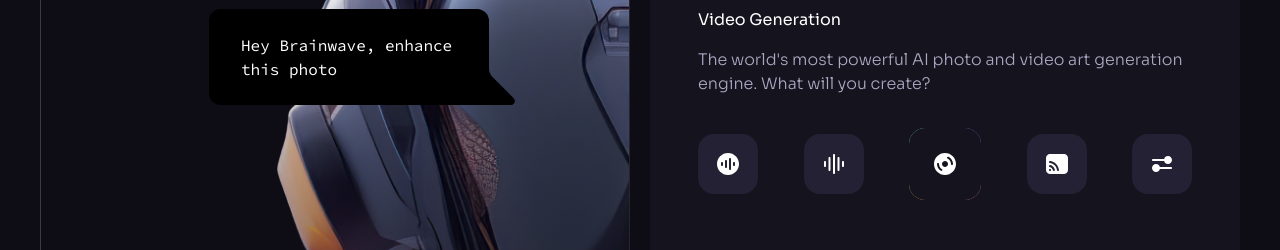
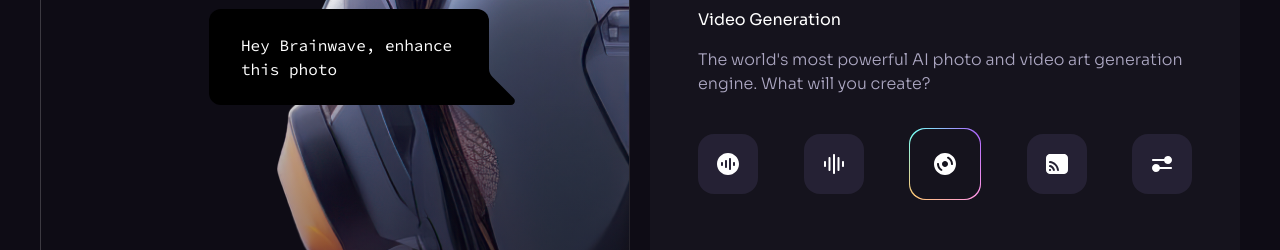
Before and after one commit to ahteshamsalamatansari/sass-ui-react, a React (Vite) app: page / in a window 1280 px wide. Shown: the part 4496-4746 px from the top of the page. Built offline with nearby package versions, Linux system fonts and the light colour scheme.

Commit message:
Padding of third box is corrected

```diff
--- a/src/components/Services.jsx
+++ b/src/components/Services.jsx
@@ -80,7 +80,7 @@ const Services = () => {
                       key={index}
                       className={`flex items-center justify-center rounded-2xl ${
                         index === 2
-                          ? "w-[3rem] h-[3rem] p-0.3 bg-conic-gradient md:w-[4.5rem] md:h-[4.5rem]"
+                          ? "w-[3rem] h-[3rem] p-0.25 bg-conic-gradient md:w-[4.5rem] md:h-[4.5rem]"
                           : "flex w-10 h-10 bg-n-6 md:w-15 md:h-15"
                       }`}
                     >
```
